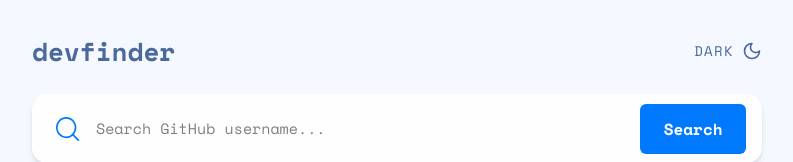
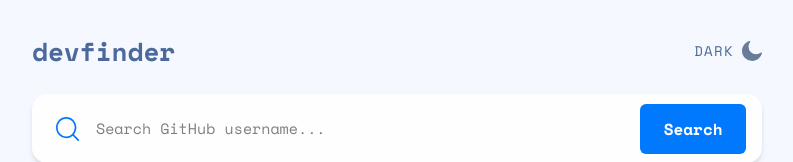
Before and after one commit to fantastizeey1/Github-User-Search, a React (Vite) app: page / in a window 1280 px wide. Shown: the top 162 px of the page, without its empty margins (243-1036 px from the left). Built offline with nearby package versions, Linux system fonts and the light colour scheme.

Commit message:
Refactor the icons from lucide to the locally available icons

```diff
--- a/src/components/Header.tsx
+++ b/src/components/Header.tsx
@@ -1,5 +1,7 @@
-import { Moon, Sun } from "lucide-react";
 import { useTheme } from "../hooks/ThemeProvider";
+
+import sunIcon from "../assets/icon-sun.svg";
+import moonIcon from "../assets/icon-moon.svg";
 
 const Header = () => {
   const { isDarkMode, toggleTheme } = useTheme();
@@ -13,7 +15,11 @@
         aria-label={`Switch to ${isDarkMode ? "light" : "dark"} mode`}
       >
         {isDarkMode ? "Light" : "Dark"}
-        {isDarkMode ? <Sun size={20} /> : <Moon size={20} />}
+        <img
+          src={isDarkMode ? sunIcon : moonIcon}
+          alt={`${isDarkMode ? "Sun" : "Moon"} Icon`}
+          className="w-5 h-5"
+        />
       </button>
     </header>
   );
```
